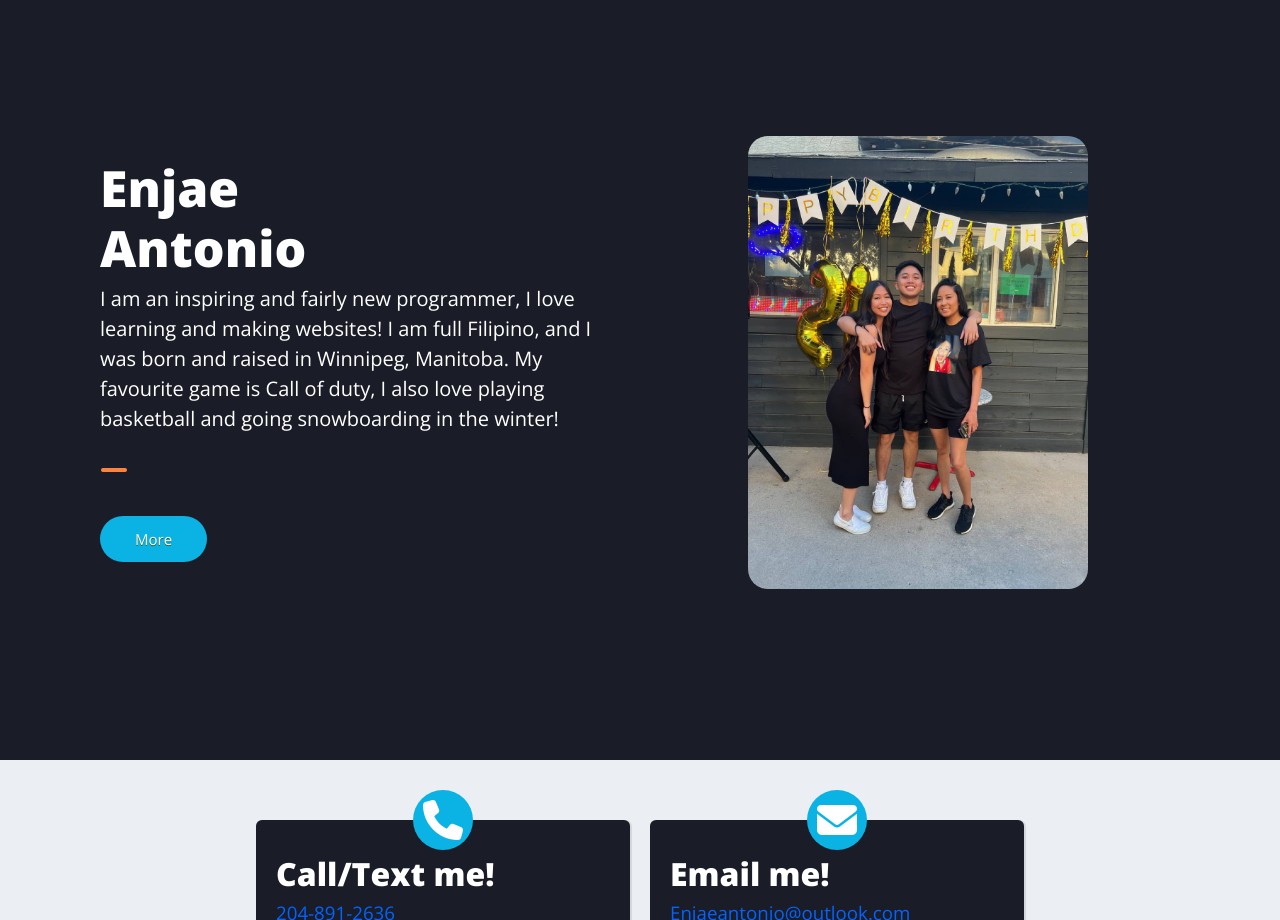
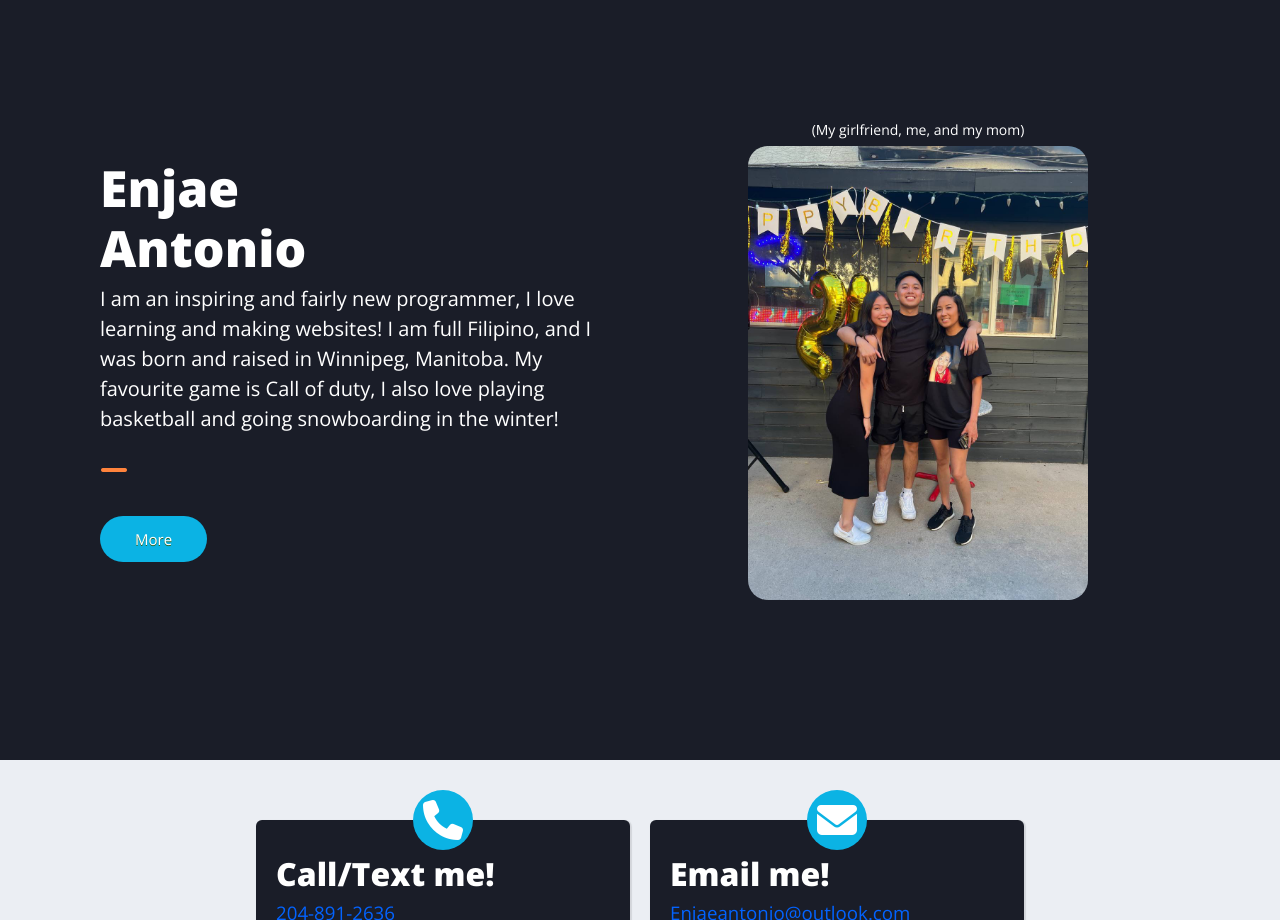
Before and after one commit to EnjaeAntonio/personal-website, a plain HTML site: page index.html in a window 1280 px wide. Shown: the part 840-1760 px from the top of the page. Drawn offline with nearby package versions, Linux system fonts and the light colour scheme.

```diff
--- a/assets/style/style.css
+++ b/assets/style/style.css
@@ -247,6 +247,12 @@
 
 button:hover{
     background-color: var(--app-blue-hover);
+}
+
+.img-context {
+    text-align: center;
+    color: #fff;
+    font-size: 14px;
 }
 
 img {
--- a/index.html
+++ b/index.html
@@ -80,12 +80,10 @@
                                 <div class="btn-wrapper">
                                     <button class="contact-btn">More</button>
                                 </div>
-                                <!-- <div class="responsive-image">
-                                    <img src="./assets/img/me-with-mom-and-gf.jpg" alt="">
-                                </div> -->
                             </div>
                         </div>
                         <div class="image-of-me">
+                            <h3 class="img-context">(My girlfriend, me, and my mom)</h3>
                             <img src="./assets/img/me-with-mom-and-gf.jpg" alt="">
                         </div>
                 </div>
```
